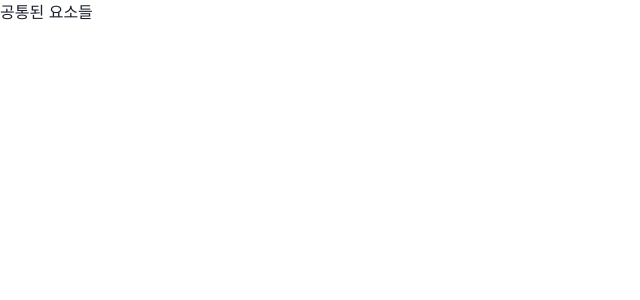
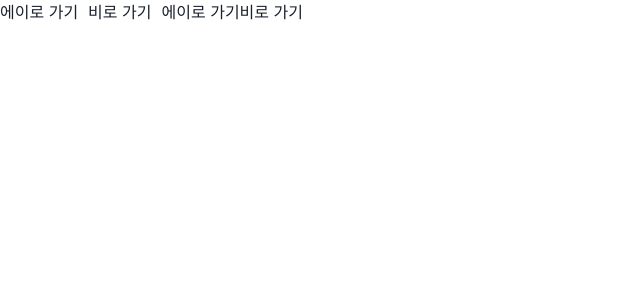
Before and after one commit to Garbi93/react2023, a React (Create React App) app: page / in a window 1280 px wide. Shown: the top 300 px of the page, without its empty margins (0-640 px from the left). Built offline with nearby package versions, Linux system fonts and the light colour scheme.

Commit message:
11/08 react router의 Link를 사용할 것

```diff
--- a/src/App.js
+++ b/src/App.js
@@ -2,16 +2,31 @@
 import {
   createBrowserRouter,
   createRoutesFromElements,
+  Link,
   Outlet,
   Route,
   RouterProvider,
 } from "react-router-dom";
-import { Box } from "@chakra-ui/react";
+import { Box, Flex } from "@chakra-ui/react";
 
 function HomeComponent() {
   return (
     <Box>
-      공통된 요소들
+      <Flex gap={"10px"}>
+        <Box>
+          {/* react-router 사용시 a태그를 사용하지 않을 것 */}
+          <a href="/apath">에이로 가기</a>
+        </Box>
+        <Box>
+          <a href="/bpath">비로 가기</a>
+        </Box>
+        {/* 대신 Link Component 사용 */}
+        <Box>
+          <Link to={"/apath"}>에이로 가기</Link>
+          <Link to={"/bpath"}>비로 가기</Link>
+        </Box>
+        <Box></Box>
+      </Flex>
       <Outlet />
     </Box>
   );
```
